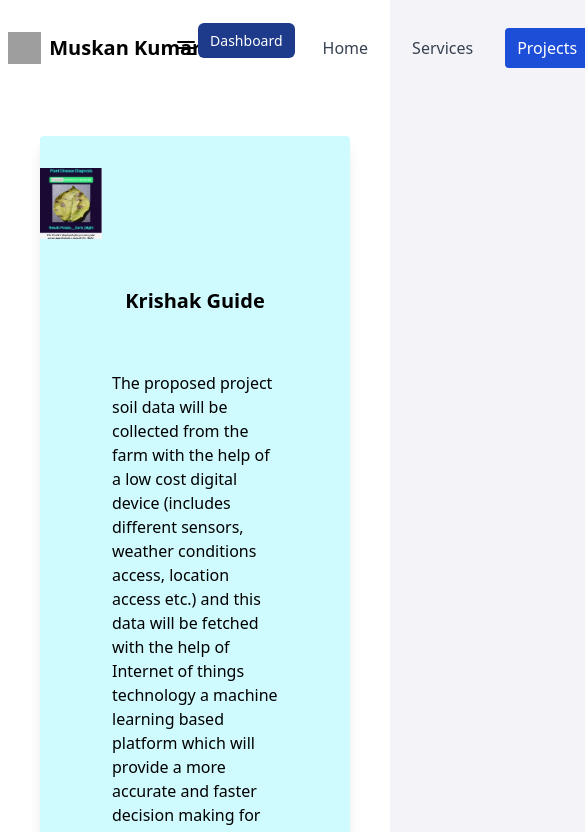
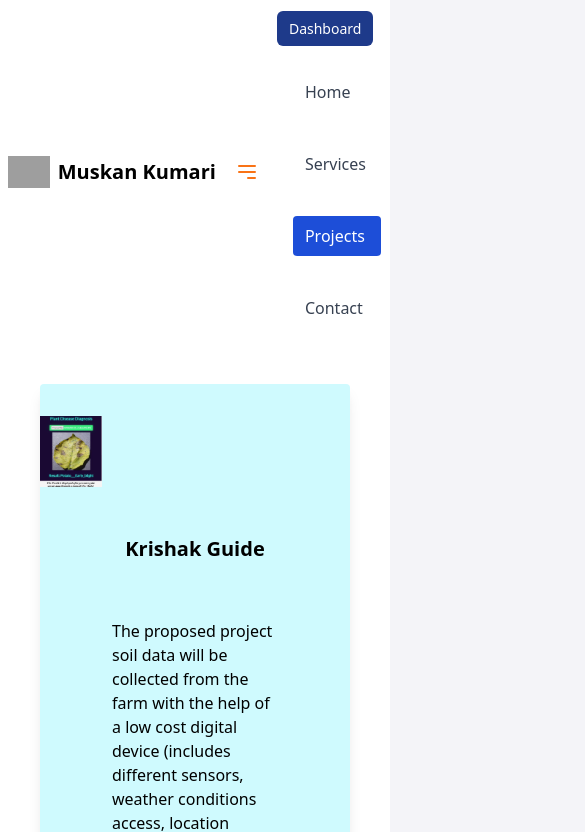
Before and after one commit to muskum09ari/https---github.com-muskum09ari-my_resume-, a website built with Vite: page project.html in a window 390 px wide. Both pictures are taken after a click on the button 370 px from the left and 48 px from the top of the page. Shown: the top 832 px of the page, 585 px wide, since content can reach past the window. Built offline with nearby package versions, Linux system fonts and the light colour scheme; grey boxes are pictures that could not be loaded.

Commit message:
menu change

```diff
--- a/project.html
+++ b/project.html
@@ -31,14 +31,15 @@
 
       <!-- Hamburger Menu Icon -->
       <button id="menu-toggle" class="block md:hidden">
-        <svg xmlns="http://www.w3.org/2000/svg" class="h-6 w-6" fill="none" viewBox="0 0 24 24" stroke="currentColor">
+        <svg xmlns="http://www.w3.org/2000/svg" class="h-6 w-6 text-orange-500" fill="none" viewBox="0 0 24 24" stroke="currentColor">
           <path stroke-linecap="round" stroke-linejoin="round" stroke-width="2" d="M4 6h16M4 12h16m-7 6h7"></path>
         </svg>
       </button>
 
+
       <!-- Menu Items -->
       <div class="hidden md:flex md:items-center" id="navbar-multi-level">
-        <ul class="flex flex-row space-x-4 md:text-sm md:font-medium md:border-0 md:bg-white dark:bg-gray-800 md:dark:bg-gray-900 dark:border-gray-700 whitespace-nowrap">
+        <ul class="flex flex-col space-x-4 md:text-sm md:font-medium md:border-0 md:bg-white dark:bg-gray-800 md:dark:bg-gray-900 dark:border-gray-700 whitespace-nowrap">
           <li>
             <a href="dashboard.html" class="bg-blue-900 hover:bg-blue-600 text-white rounded-md px-3 py-2 text-sm font-medium" aria-current="page">Dashboard</a>
           </li>
```
